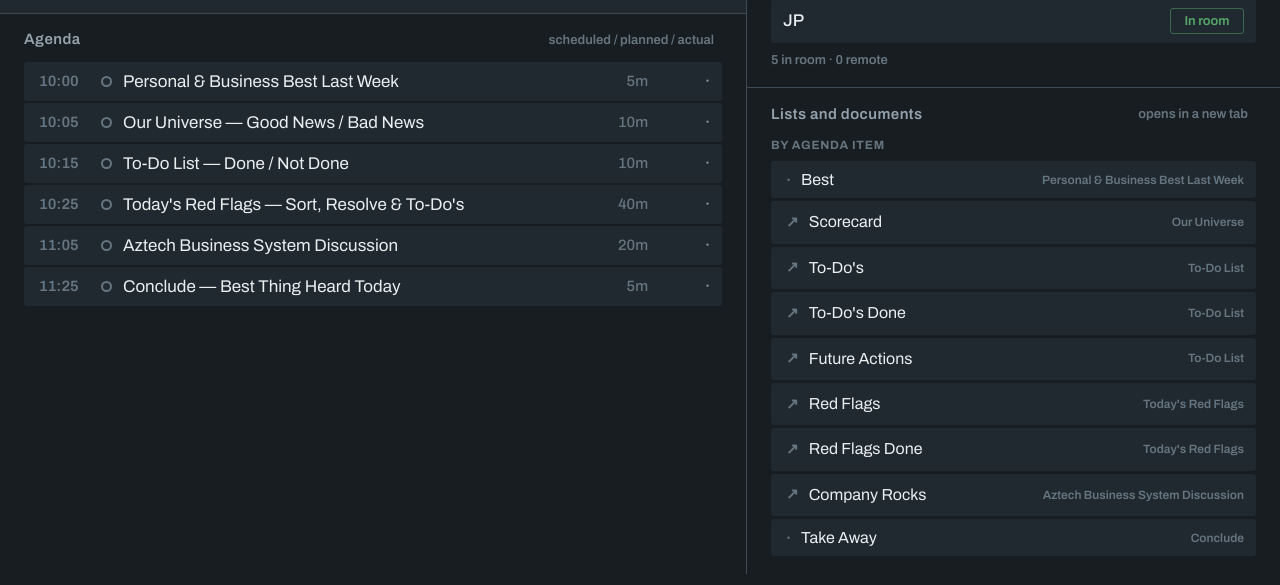
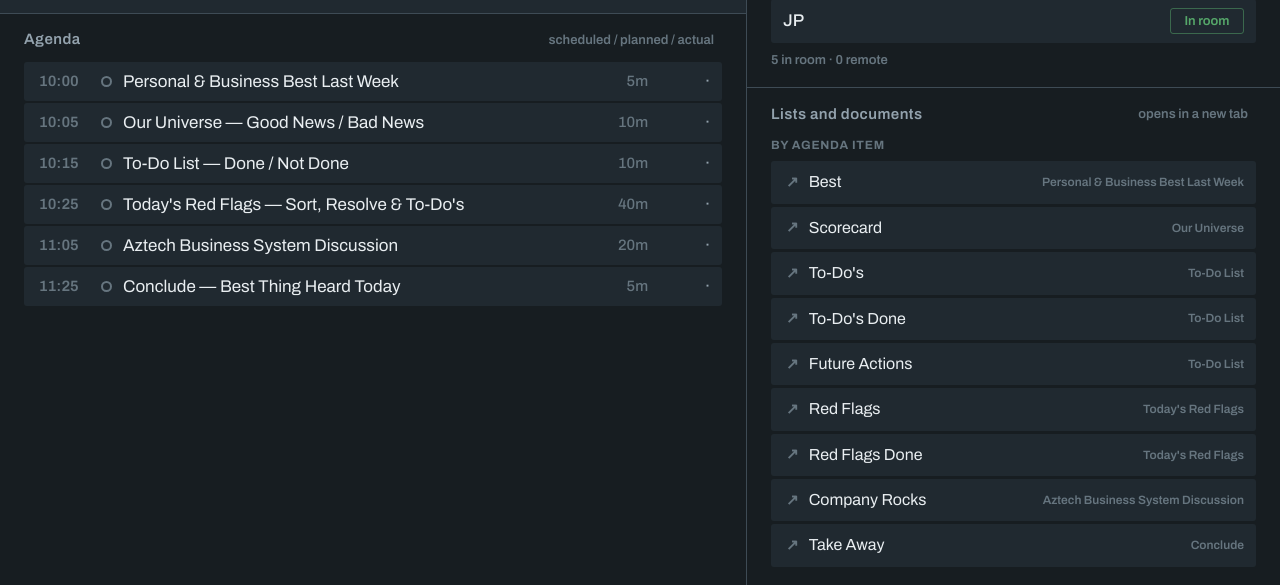
Before and after one commit to jonaztech/L10, a plain HTML site: page index.html in a window 1280 px wide. Shown: the part 290-875 px from the top of the page. Drawn offline with Linux system fonts and the light colour scheme.

Commit message:
Link the Best and Take Away segments to their reference images
Both entries carried the right agenda segment but an empty url, so they
rendered as dead buttons that only toasted "No link set". Point them at
the new static PNGs, relative to the page so the paths hold both on the
project-path Pages site and when the file is opened locally.

Co-Authored-By: Claude Opus 5 <noreply@anthropic.com>

```diff
--- a/index.html
+++ b/index.html
@@ -226,7 +226,7 @@ const CONFIG = {
 
   // seg: which agenda item (0-5), or null for "available all meeting"
   docs: [
-    { label: 'Best',            url: '', seg: 0 },
+    { label: 'Best',            url: 'static/Best.png', seg: 0 },
     { label: 'Scorecard',       url: 'https://aro365516376.sharepoint.com/:x:/s/L10SharePoint/IQCCv4EtKM9hS4vKg67k5ENuATk2o83BndpT_CdRcdve8AA?e=6eU1Bk&nav=MTVfezhGQzZFNjNGLURDQzUtNDEyRC05ODNBLTUwMjU3MjI0QjFBOH0', seg: 1 },
     // { label: "To-Do's",         url: 'https://aro365516376.sharepoint.com/:x:/s/L10SharePoint/IQCCv4EtKM9hS4vKg67k5ENuATk2o83BndpT_CdRcdve8AA?e=NC4fLK&nav=MTVfezlBMUM4NDVDLTkyQzAtNDUyNS1BQzc2LUUzN0NDRTdGRDVDOX0', seg: 2 },
     // this comment is for the L10 Items in sharepoint link rather than excel sheet
@@ -236,7 +236,7 @@ const CONFIG = {
     { label: 'Red Flags',       url: 'https://aro365516376.sharepoint.com/sites/L10SharePoint/Lists/Lists%20and%20Documents%20by%20agenda%20item/AllItems.aspx?FilterField1=L10Items&FilterValue1=Red%20Flag', seg: 3 },
     { label: 'Red Flags Done',  url: 'https://aro365516376.sharepoint.com/sites/L10SharePoint/Lists/Lists%20and%20Documents%20by%20agenda%20item/AllItems.aspx?FilterField1=L10Items&FilterValue1=Red%20Flag%20Done', seg: 3 },
     { label: 'Company Rocks',   url: 'https://aro365516376.sharepoint.com/:x:/s/L10SharePoint/IQCCv4EtKM9hS4vKg67k5ENuATk2o83BndpT_CdRcdve8AA?e=B8VKGJ&nav=MTVfezM4MzRCRjFDLTA4NzAtNDVDNi1BQzBDLUIxOUU2RkJBQkRGOX0', seg: 4 },
-    { label: 'Take Away',       url: '', seg: 5 }
+    { label: 'Take Away',       url: 'static/Take_Away.png', seg: 5 }
   ],
 
   voice: true
```
Also changed, not shown: static/Best.png (added), static/Take_Away.png (added).
